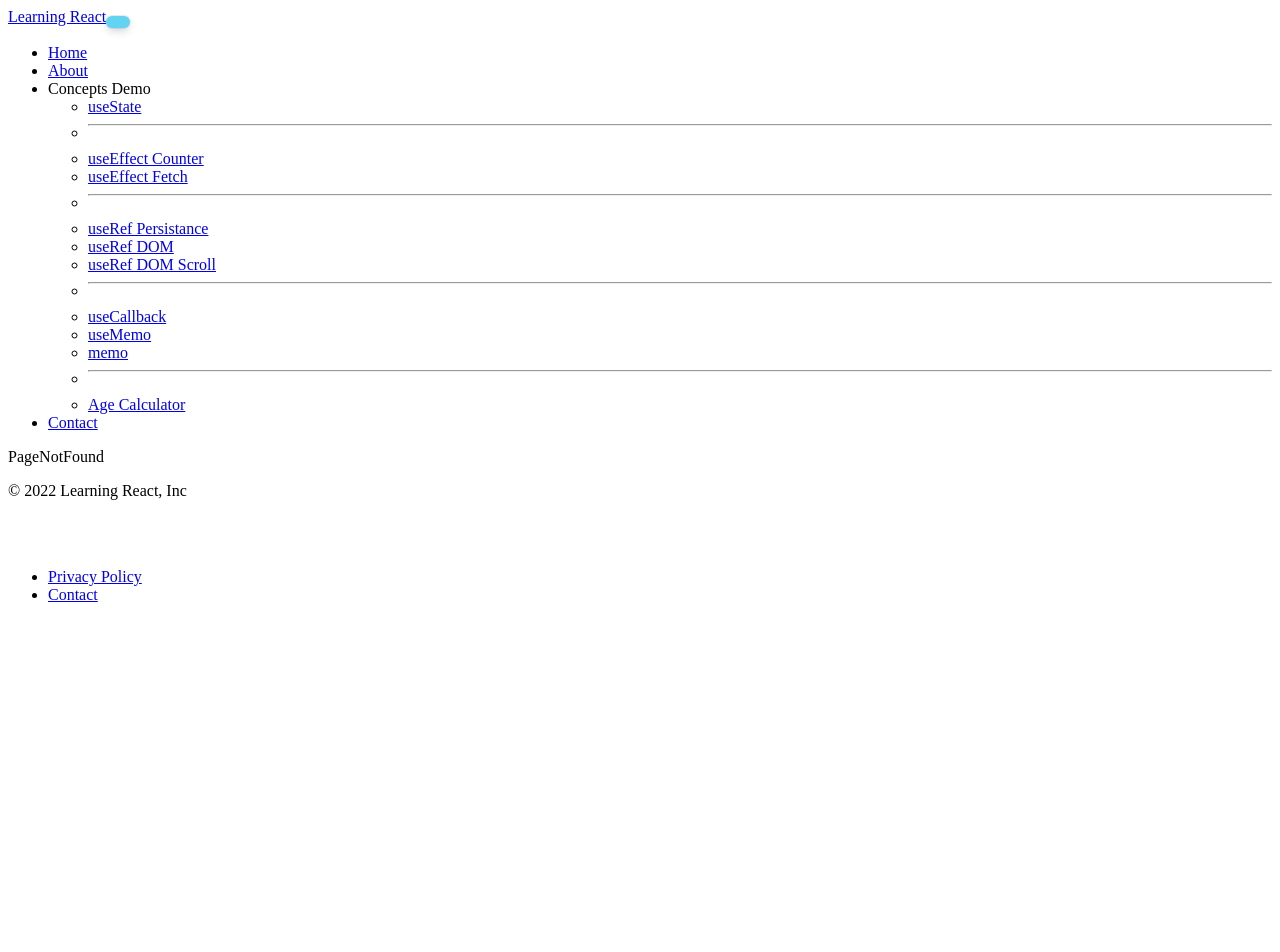
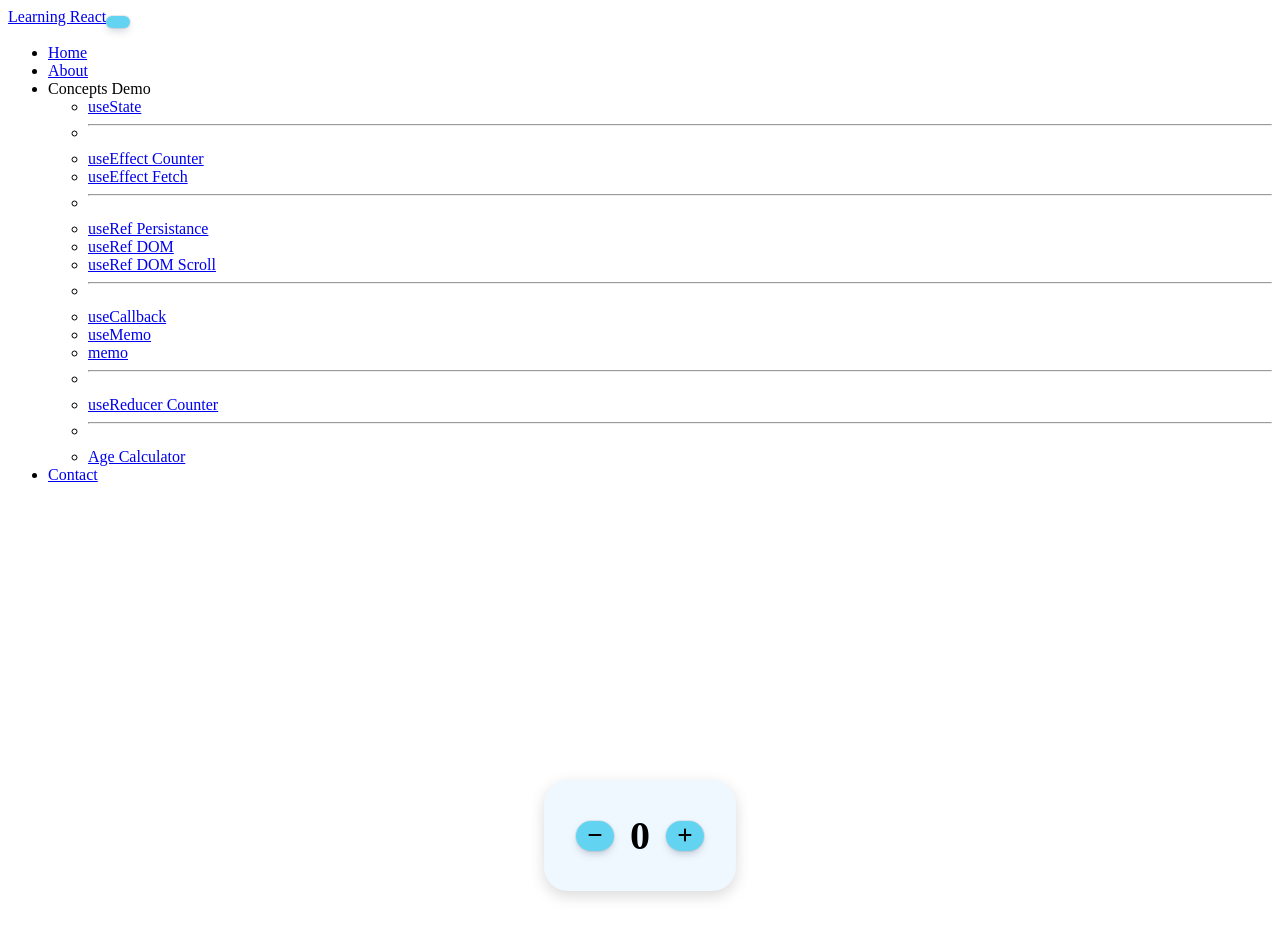
Before and after one commit to manikant-codes/react-course-files, a React (Create React App) app: page /useReducerCounterDemo in a window 1280 px wide. Shown: the top 952 px of the page. Before the commit the page ends 800 px from the top, so only its background shows below. Built offline with nearby package versions, Linux system fonts and the light colour scheme; the HTML template or start-up script is replaced by a standard one.

Commit message:
unsaved work

```diff
--- a/src/App.js
+++ b/src/App.js
@@ -14,6 +14,7 @@ import About from "./pages/About";
 import Contact from "./pages/Contact";
 import AgeCalculator from "./components/demos/AgeCalculator";
 import Home from "./pages/Home";
+import UseReducerCounterDemo from "./components/demos/useReducerDemo/UseReducerCounterDemo";
 
 function App() {
   return (
@@ -32,6 +33,10 @@ function App() {
           <Route path="useRefDomTwo" element={<UseRefDomDemoTwo />} />
           <Route path="useCallback" element={<UseCallbackDemo />} />
           <Route path="useMemo" element={<UseMemoDemo />} />
+          <Route
+            path="useReducerCounterDemo"
+            element={<UseReducerCounterDemo />}
+          />
           <Route path="memo" element={<MemoDemo />} />
           <Route path="*" element={<PageNotFound />} />
         </Route>
--- /dev/null
+++ b/src/components/demos/useReducerDemo/UseReducerCounterDemo.jsx
@@ -0,0 +1,44 @@
+import { faMinus, faPlus } from "@fortawesome/free-solid-svg-icons";
+import { FontAwesomeIcon } from "@fortawesome/react-fontawesome";
+import React, { useReducer } from "react";
+
+const ACTIONS = {
+  INCREMENT: "INCREMENT",
+  DECREMENT: "DECREMENT",
+};
+
+function reducer(state, action) {
+  switch (action.type) {
+    case ACTIONS.INCREMENT:
+      return { count: state.count + 1 };
+    case ACTIONS.DECREMENT:
+      return { count: state.count - 1 };
+    default:
+      return state;
+  }
+}
+
+function UseReducerCounterDemo() {
+  const initialState = {
+    count: 0,
+  };
+  const [state, dispatch] = useReducer(reducer, initialState);
+
+  console.log(state);
+
+  return (
+    <div className="demoContainer">
+      <div className="demoWrapper">
+        <button onClick={() => dispatch({ type: ACTIONS.DECREMENT })}>
+          <FontAwesomeIcon icon={faMinus} />
+        </button>
+        <h2 style={{ margin: 0, fontSize: "2.5rem" }}>{state.count}</h2>
+        <button onClick={() => dispatch({ type: ACTIONS.INCREMENT })}>
+          <FontAwesomeIcon icon={faPlus} />
+        </button>
+      </div>
+    </div>
+  );
+}
+
+export default UseReducerCounterDemo;
--- a/src/layout/Navbar.jsx
+++ b/src/layout/Navbar.jsx
@@ -114,6 +114,14 @@ function Navbar() {
                   <hr className="dropdown-divider" />
                 </li>
                 <li>
+                  <Link className="dropdown-item" to="/useReducerCounterDemo">
+                    useReducer Counter
+                  </Link>
+                </li>
+                <li>
+                  <hr className="dropdown-divider" />
+                </li>
+                <li>
                   <Link className="dropdown-item" to="/ageCalculator">
                     Age Calculator
                   </Link>
```
